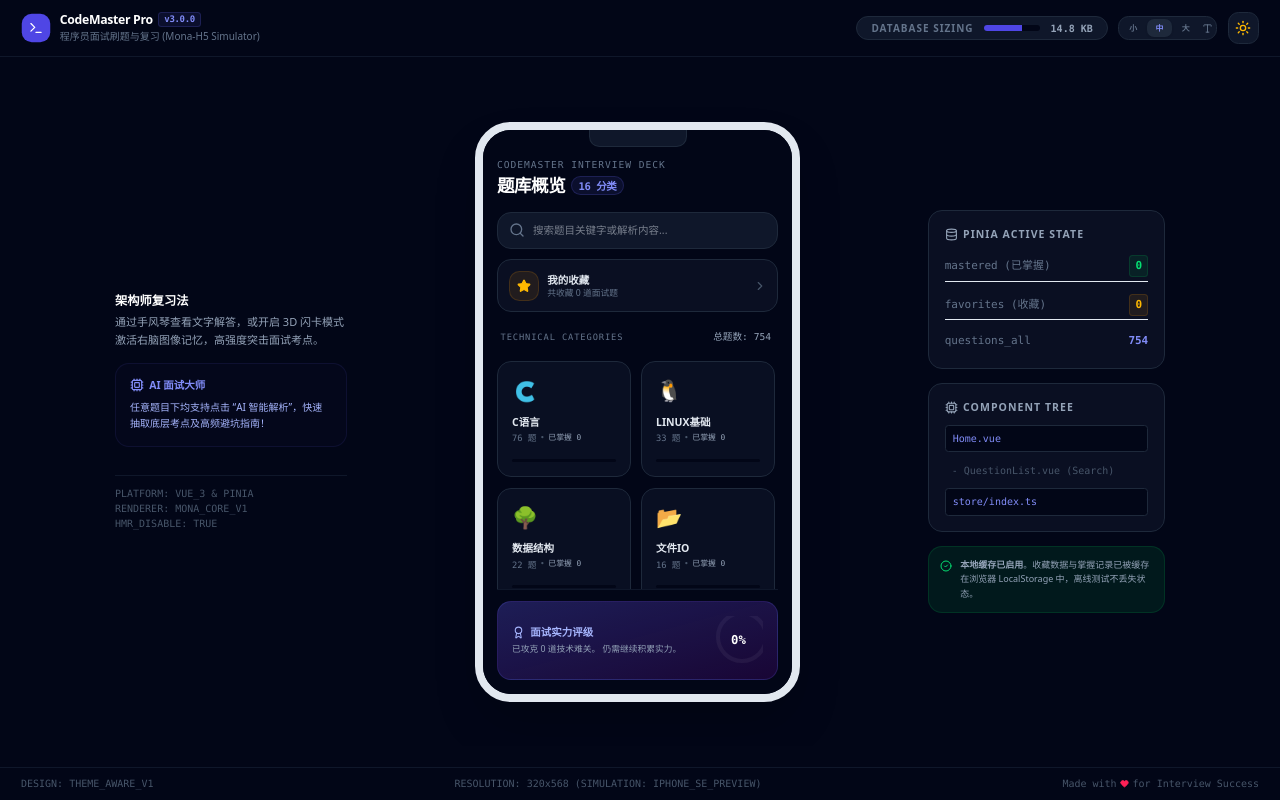
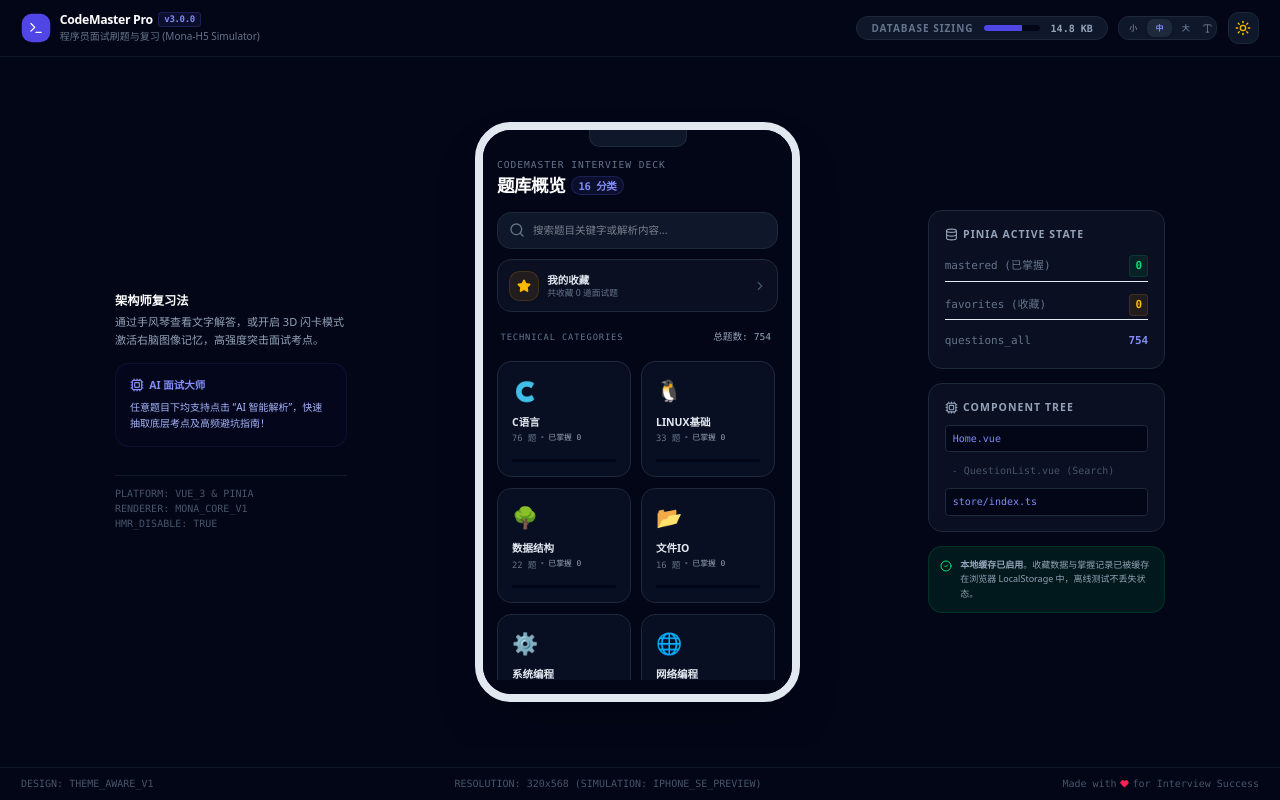
Before and after one commit to Luo2201657708/gemini-interview, a Vue app: page / in a window 1280 px wide. Built offline with nearby package versions, Linux system fonts and the light colour scheme.

Commit message:
🐞 fix: 隐藏主页卡面

```diff
--- a/src/views/Category.vue
+++ b/src/views/Category.vue
@@ -24,8 +24,12 @@ const scrollContainerRef = ref<HTMLElement | null>(null)
 const showScrollChrome = ref(true)
 const lastScrollTop = ref(0)
 
-const SCROLL_DELTA = 6
-const TOP_SHOW_OFFSET = 16
+const SCROLL_DELTA = 4
+const TOP_SHOW_OFFSET = 20
+const HIDE_ACCUM_THRESHOLD = 56
+const SHOW_ACCUM_THRESHOLD = 28
+
+const scrollAccum = ref(0)
 
 function onListScroll() {
   if (studyMode.value !== 'list') return
@@ -37,6 +41,7 @@ function onListScroll() {
 
   if (scrollTop <= TOP_SHOW_OFFSET) {
     showScrollChrome.value = true
+    scrollAccum.value = 0
     lastScrollTop.value = scrollTop
     return
   }
@@ -44,12 +49,26 @@ function onListScroll() {
   const delta = scrollTop - lastScrollTop.value
   if (Math.abs(delta) < SCROLL_DELTA) return
 
-  showScrollChrome.value = delta < 0
+  if (delta > 0) {
+    scrollAccum.value = Math.max(0, scrollAccum.value) + delta
+    if (scrollAccum.value >= HIDE_ACCUM_THRESHOLD) {
+      showScrollChrome.value = false
+      scrollAccum.value = 0
+    }
+  } else {
+    scrollAccum.value = Math.min(0, scrollAccum.value) + delta
+    if (scrollAccum.value <= -SHOW_ACCUM_THRESHOLD) {
+      showScrollChrome.value = true
+      scrollAccum.value = 0
+    }
+  }
+
   lastScrollTop.value = scrollTop
 }
 
 watch(studyMode, () => {
   showScrollChrome.value = true
+  scrollAccum.value = 0
   lastScrollTop.value = scrollContainerRef.value?.scrollTop ?? 0
 })
 
@@ -202,10 +221,11 @@ const viewProgress = computed(() => {
   margin-bottom: 1rem;
   opacity: 1;
   pointer-events: auto;
+  will-change: max-height, opacity, margin-bottom;
   transition:
-    max-height 0.32s cubic-bezier(0.4, 0, 0.2, 1),
-    margin-bottom 0.32s cubic-bezier(0.4, 0, 0.2, 1),
-    opacity 0.24s ease;
+    max-height 0.52s cubic-bezier(0.33, 1, 0.68, 1),
+    margin-bottom 0.52s cubic-bezier(0.33, 1, 0.68, 1),
+    opacity 0.4s cubic-bezier(0.4, 0, 0.2, 1);
 }
 
 .chrome-collapse-shell--hidden {
@@ -213,6 +233,10 @@ const viewProgress = computed(() => {
   margin-bottom: 0;
   opacity: 0;
   pointer-events: none;
+  transition:
+    max-height 0.58s cubic-bezier(0.32, 0.72, 0, 1),
+    margin-bottom 0.58s cubic-bezier(0.32, 0.72, 0, 1),
+    opacity 0.45s cubic-bezier(0.4, 0, 0.2, 1) 0.06s;
 }
 
 .chrome-collapse-shell--pinned {
@@ -224,12 +248,20 @@ const viewProgress = computed(() => {
 }
 
 .chrome-collapse-track {
-  transform: translateY(0);
-  transition: transform 0.32s cubic-bezier(0.4, 0, 0.2, 1);
+  transform: translateY(0) scale(1);
+  opacity: 1;
+  transform-origin: top center;
+  transition:
+    transform 0.52s cubic-bezier(0.33, 1, 0.68, 1),
+    opacity 0.4s cubic-bezier(0.4, 0, 0.2, 1);
 }
 
 .chrome-collapse-shell--hidden .chrome-collapse-track {
-  transform: translateY(-100%);
+  transform: translateY(-0.625rem) scale(0.98);
+  opacity: 0;
+  transition:
+    transform 0.58s cubic-bezier(0.32, 0.72, 0, 1),
+    opacity 0.38s cubic-bezier(0.4, 0, 0.2, 1) 0.04s;
 }
 
 .list-scroll-container {
--- a/src/views/Home.vue
+++ b/src/views/Home.vue
@@ -1,7 +1,7 @@
 <script setup lang="ts">
 import { ref, computed } from 'vue'
-import { useAppStore, CategoryData, Question } from '../store'
-import { Search, Star, Award, ChevronRight, BookOpen, Sparkles } from 'lucide-vue-next'
+import { useAppStore, Question } from '../store'
+import { Search, Star, ChevronRight, BookOpen } from 'lucide-vue-next'
 import QuestionList from '../components/QuestionList.vue'
 
 const store = useAppStore()
@@ -13,7 +13,6 @@ const emit = defineEmits<{
   (e: 'viewFavorites'): void
 }>()
 
-// Map lovely emojis for each technical category
 const categoryEmojis: Record<string, string> = {
   'C语言': '🇨',
   'LINUX基础': '🐧',
@@ -29,19 +28,17 @@ const categoryEmojis: Record<string, string> = {
   '驱动': '🔌',
   '项目工作经验汇总': '💼',
   '模电数电&硬件': '⚡',
-  '软件测试': '🧪'
+  '软件测试': '🧪',
 }
 
 function getEmoji(categoryName: string): string {
   return categoryEmojis[categoryName] || '📚'
 }
 
-// Live search matching results from Pinia getter
 const searchResults = computed(() => {
   return store.searchQuestions(searchKeyword.value)
 })
 
-// Flatten question representation for search results so they work with QuestionList
 const searchResultsQuestions = computed<Question[]>(() => {
   return searchResults.value.map(item => item.question)
 })
@@ -54,23 +51,13 @@ function handleFavoritesClick() {
   emit('viewFavorites')
 }
 
-// Stats for landing summaries
 const totalQuestionsCount = computed(() => {
   return store.overallProgress.totalQuestions
-})
-
-const masteredQuestionsCount = computed(() => {
-  return store.overallProgress.masteredCount
-})
-
-const percentCompleted = computed(() => {
-  return store.overallProgress.percent
 })
 </script>
 
 <template>
   <div class="flex-1 flex flex-col h-full overflow-hidden">
-    <!-- Header Summary Status -->
     <div class="mb-4 pr-24 lg:pr-0">
       <p class="text-app-sm-cap font-mono text-app-muted uppercase tracking-widest">
         CodeMaster Interview Deck
@@ -83,9 +70,7 @@ const percentCompleted = computed(() => {
       </h2>
     </div>
 
-    <!-- Search Tool and Favorites Shortcut -->
     <div class="space-y-3 mb-5">
-      <!-- Search Input box -->
       <div class="relative flex items-center">
         <Search class="absolute left-3.5 text-app-muted" :size="16" />
         <input
@@ -94,7 +79,6 @@ const percentCompleted = computed(() => {
           placeholder="搜索题目关键字或解析内容..."
           class="w-full bg-app-input border border-app text-app text-xs rounded-2xl pl-10 pr-4 py-3 placeholder:text-app-muted focus:outline-none focus:border-app-accent transition-colors"
         />
-        <!-- Close search cross -->
         <button
           v-if="searchKeyword"
           @click="searchKeyword = ''"
@@ -104,7 +88,6 @@ const percentCompleted = computed(() => {
         </button>
       </div>
 
-      <!-- Quick Favorites Bar -->
       <div class="flex gap-2">
         <button
           @click="handleFavoritesClick"
@@ -115,9 +98,7 @@ const percentCompleted = computed(() => {
               <Star :size="14" fill="currentColor" />
             </div>
             <div>
-              <div class="text-xs font-bold text-app">
-                我的收藏
-              </div>
+              <div class="text-xs font-bold text-app">我的收藏</div>
               <div class="text-app-xs text-app-muted">
                 共收藏 {{ store.favorites.length }} 道面试题
               </div>
@@ -128,17 +109,11 @@ const percentCompleted = computed(() => {
       </div>
     </div>
 
-    <!-- MAIN BODY SECTION: GRID OR MATCHED RESULTS -->
     <div class="flex-1 overflow-y-auto pr-1 select-none custom-scrollbar">
-      <!-- Search results view -->
       <div v-if="searchKeyword" class="space-y-4">
         <div class="flex items-center justify-between px-1">
-          <span class="text-app-xs text-app-muted uppercase tracking-widest font-mono">
-            Search Matches
-          </span>
-          <span class="text-app-xs text-app-accent font-mono">
-            找到 {{ searchResults.length }} 条结果
-          </span>
+          <span class="text-app-xs text-app-muted uppercase tracking-widest font-mono">Search Matches</span>
+          <span class="text-app-xs text-app-accent font-mono">找到 {{ searchResults.length }} 条结果</span>
         </div>
 
         <QuestionList
@@ -154,18 +129,12 @@ const percentCompleted = computed(() => {
         </div>
       </div>
 
-      <!-- Standard categories grid -->
       <div v-else class="space-y-5">
         <div class="flex items-center justify-between px-1">
-          <span class="text-app-xs text-app-muted uppercase tracking-widest font-mono">
-            Technical Categories
-          </span>
-          <span class="text-app-sm-cap text-app-secondary font-mono">
-            总题数: {{ totalQuestionsCount }}
-          </span>
+          <span class="text-app-xs text-app-muted uppercase tracking-widest font-mono">Technical Categories</span>
+          <span class="text-app-sm-cap text-app-secondary font-mono">总题数: {{ totalQuestionsCount }}</span>
         </div>
 
-        <!-- Grid layout -->
         <div class="grid grid-cols-2 gap-3 pb-8">
           <div
             v-for="cat in store.questionBank"
@@ -173,12 +142,10 @@ const percentCompleted = computed(() => {
             @click="handleCategoryClick(cat.category)"
             class="bg-app-muted hover:bg-app-surface border border-app hover:border-app-strong rounded-2xl p-4 flex flex-col justify-between gap-3 transition cursor-pointer select-none group relative overflow-hidden"
           >
-            <!-- Emojis & Counts -->
             <div class="flex justify-between items-start">
               <span class="text-2xl group-hover:scale-110 transition duration-300">
                 {{ getEmoji(cat.category) }}
               </span>
-              <!-- Tiny mastery indicator badge -->
               <span
                 v-if="store.categoryProgress(cat.category).percent === 100"
                 class="bg-green-500/15 text-green-400 border border-green-500/25 text-app-2xs px-1.5 py-0.5 rounded-full font-bold uppercase"
@@ -187,15 +154,12 @@ const percentCompleted = computed(() => {
               </span>
             </div>
 
-            <!-- Labels -->
             <div>
               <h3 class="font-bold text-xs text-app group-hover:text-app-accent transition-colors">
                 {{ cat.category }}
               </h3>
               <div class="flex items-center gap-1 mt-1">
-                <span class="text-app-xs text-app-muted font-mono">
-                  {{ cat.questions.length }} 题
-                </span>
+                <span class="text-app-xs text-app-muted font-mono">{{ cat.questions.length }} 题</span>
                 <span class="text-app-2xs text-app-faint font-mono">•</span>
                 <span class="text-app-2xs text-app-secondary font-mono">
                   已掌握 {{ store.categoryProgress(cat.category).masteredCount }}
@@ -203,54 +167,12 @@ const percentCompleted = computed(() => {
               </div>
             </div>
 
-            <!-- Custom Category progress mini bar -->
             <div class="w-full bg-app-inset rounded-full h-1 mt-1 overflow-hidden">
               <div
                 class="h-full bg-app-accent-solid transition-all duration-300"
                 :style="{ width: store.categoryProgress(cat.category).percent + '%' }"
-              ></div>
+              />
             </div>
-          </div>
-        </div>
-      </div>
-    </div>
-
-    <!-- Sticky Progress Box on Homepage bottom -->
-    <div v-if="!searchKeyword" class="mt-auto pt-3 border-t border-app-subtle">
-      <div class="bg-app-gradient p-4 rounded-2xl border border-app-accent flex items-center justify-between gap-4">
-        <div class="flex-1">
-          <div class="flex items-center gap-1.5 text-xs text-app-accent-muted font-bold mb-1">
-            <Award :size="13" />
-            <span>面试实力评级</span>
-          </div>
-          <p class="text-app-xs text-app-secondary leading-relaxed font-light">
-            已攻克 {{ masteredQuestionsCount }} 道技术难关。
-            {{ percentCompleted < 20 ? '仍需继续积累实力。' : percentCompleted < 50 ? '战力正在强力跃升中！' : percentCompleted < 80 ? '资深实力展露无遗！' : '面试通关率爆表！' }}
-          </p>
-        </div>
-
-        <div class="text-right flex flex-col items-center">
-          <div class="relative w-14 h-14 flex items-center justify-center">
-            <!-- Center master percentage radial count -->
-            <span class="text-sm font-black text-app-heading font-mono leading-none">
-              {{ percentCompleted }}%
-            </span>
-            <!-- Simple clean indicator style wrapper -->
-            <svg class="absolute inset-0 w-full h-full transform -rotate-90">
-              <circle
-                cx="28" cy="28" r="24"
-                stroke="rgba(255,255,255,0.05)" stroke-width="4"
-                fill="none"
-              />
-              <circle
-                cx="28" cy="28" r="24"
-                stroke="currentColor" stroke-width="4"
-                fill="none"
-                class="text-app-accent-solid"
-                :stroke-dasharray="2 * Math.PI * 24"
-                :stroke-dashoffset="2 * Math.PI * 24 * (1 - percentCompleted / 100)"
-              />
-            </svg>
           </div>
         </div>
       </div>
```
